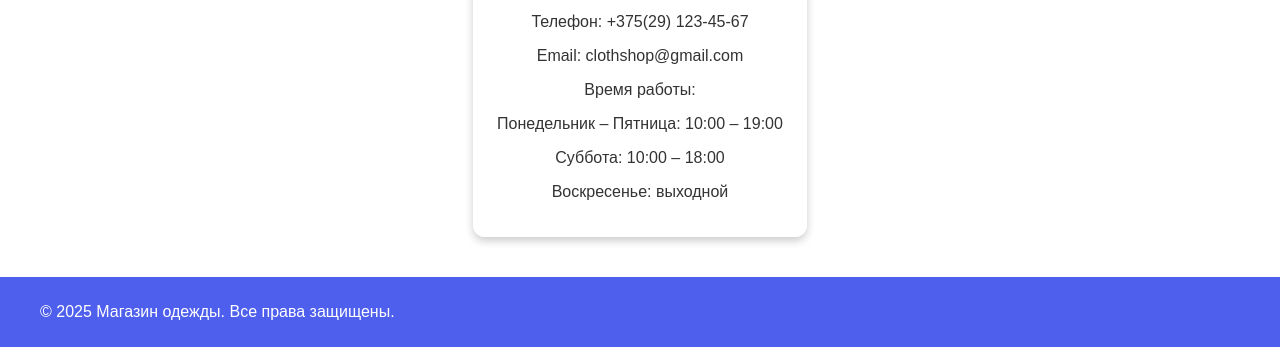
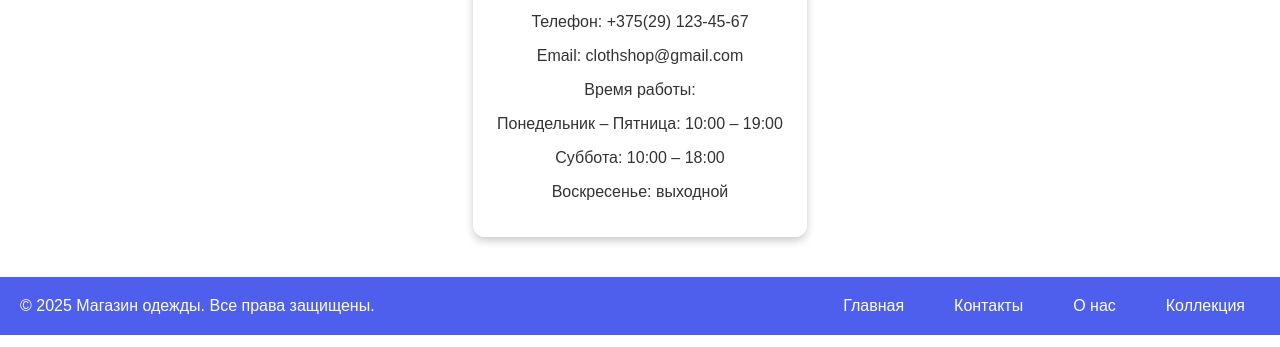
Before and after one commit to KrisPNa/itivp2, a plain HTML site: page contacts.html in a window 1280 px wide. Shown: the part 873-1220 px from the top of the page. Drawn offline with Linux system fonts and the light colour scheme.

Commit message:
Update contacts.html

```diff
--- a/contacts.html
+++ b/contacts.html
@@ -157,11 +157,15 @@
       </div>
     </div>
 
-    <footer>
-      <p style="text-align: left; padding-left: 20px">
-        &copy; 2025 Магазин одежды. Все права защищены.
-      </p>
-    </footer>
+    <footer style="display: flex; justify-content: space-between; align-items: center; padding: 20px; color: white;">
+      <p style="margin: 0;">&copy; 2025 Магазин одежды. Все права защищены.</p>
+      <nav style="display: flex; gap: 20px;">
+          <a href="index.html" style="color: white; text-decoration: none;">Главная</a>
+          <a href="contacts.html" style="color: white; text-decoration: none;">Контакты</a>
+          <a href="about.html" style="color: white; text-decoration: none;">О нас</a>
+          <a href="collection.html" style="color: white; text-decoration: none;">Коллекция</a>
+      </nav>
+  </footer>
     <script>
       const burgerButton = document.querySelector(".burger-menu-button");
       const nav = document.querySelector(".main-nav");
```
